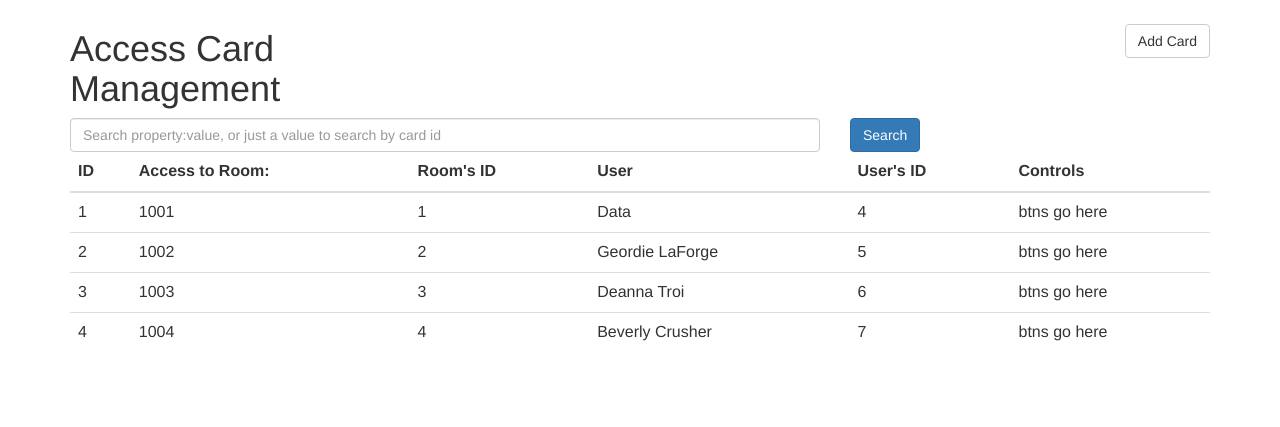
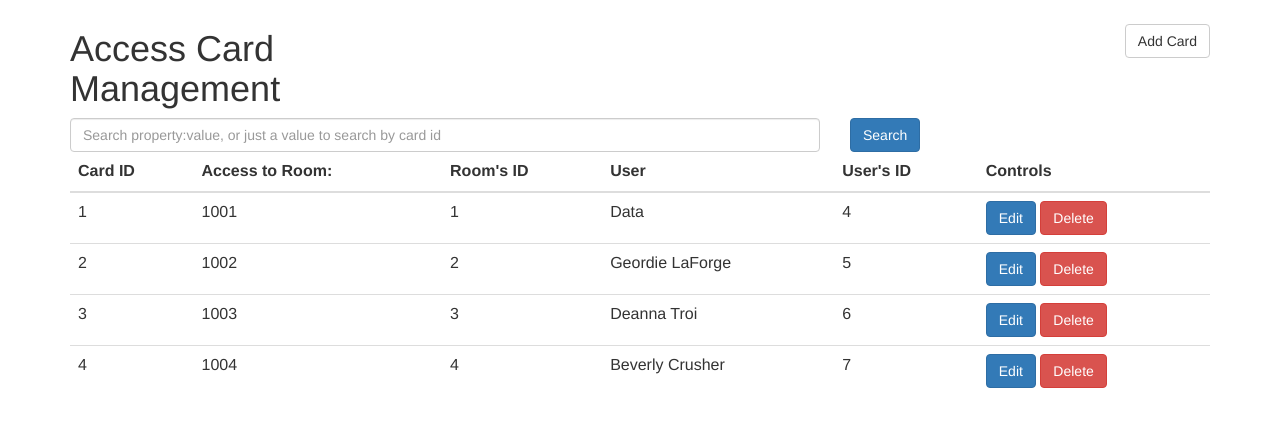
Before and after one commit to spkvn/hoel, a Laravel app: page /admin/cards in a window 1280 px wide. Shown: the part 56-483 px from the top of the page. Run offline with Laravel 8, Linux system fonts and the light colour scheme; a user stored in the database is signed in; data comes from the database, SQL or seed files in the repository; settings files or empty folders that the repository lacks are supplied.

Commit message:
Fixed cards view

```diff
--- /dev/null
+++ b/public/css/k_table.css
@@ -0,0 +1,5 @@
+.no_value{
+	font-style:italic;
+	font-size:10pt;
+	colour: rgb(119,119,119);
+}
--- a/resources/views/admin/cards.blade.php
+++ b/resources/views/admin/cards.blade.php
@@ -1,11 +1,16 @@
 @section('content')
 @extends('layouts.master')
+	<link href="{{URL::asset('css/k_table.css')}}" type="text/css" rel="stylesheet">
 	<div class="row">
 		<div class="col-xs-4">
 			<h1>Access Card Management</h1>
 		</div>
 		<div class="col-xs-8">
-			<a href="/admin/booking/create"><button class="btn btn-default" style="float:right;margin-top:2%;">Add Card</button></a>
+			<a href="/admin/card/create">
+				<button class="btn btn-default" style="float:right;margin-top:2%;">
+					Add Card
+				</button>
+			</a>
 		</div>
 	</div>
 	@include('admin.search.cardsearch')
@@ -13,7 +18,7 @@
 		<table class="table table-hover">
 		    <thead>
 		      	<tr>
-		    		<th>ID</th>
+		    		<th>Card ID</th>
 		    		<th>Access to Room:</th>
 		    		<th>Room's ID</th>
 		    		<th>User</th>
@@ -25,11 +30,58 @@
 	    	@foreach($cards as $card)
 	    		<tr>
 	    			<td>{{$card->id}}</td>
-	    			<td>{{$card->room->room_number}}</td>
-	    			<td>{{$card->room->id}}</td>
-	    			<td>{{$card->user->name}}</td>
-	    			<td>{{$card->user_id}}</td>
-	    			<td>btns go here</td>
+	    			@if(NULL !== $card->access)
+		    			<td>{{$card->room->room_number}}</td>
+		    			<td>{{$card->access}}</td>
+		    		@else
+		    			<td class="no_value">No room  </td>
+		    			<td class="no_value">assigned.</td>
+	    			@endif
+	    			@if(NULL !== $card->user_id)
+		    			<td>{{$card->user->name}}</td>
+		    			<td>{{$card->user_id}}</td>
+		    		@else
+		    			<td class="no_value">No user</td>
+		    			<td class="no_value">assigned.</td>
+	    			@endif
+	    			<td>
+	    				<a href="/admin/card/{{$card->id}}">
+	    					<button class="btn btn-primary">Edit</button>
+	    				</a>
+
+
+						<button type="button" class="btn btn-danger" data-toggle="modal"
+								data-target="#deleteModal{{$card->id}}">
+								Delete
+						</button>
+
+	    				<div class="modal fade" id="deleteModal{{$card->id}}" tabindex="-1" role="dialog"
+	    					 aria-labelledby="deleteModalLabel{{$card->id}}" aria-hidden="true">
+							<div class="modal-dialog" role="document">
+								<div class="modal-content">
+									<div class="modal-header">
+										<h3 class="modal-title" id="deleteModalLabel{{$card->id}}">
+											Delete Card {{$card->id}}?
+										</h3>
+										<button type="button" class="close" data-dismiss="modal" aria-label="Close">
+											<span aria-hidden="true">&times;</span>
+										</button>
+									</div>
+									<div class="modal-body">
+										<p>This cannot be undone.</p>
+									</div>
+									<div class="modal-footer">
+										<form class="form-inline" method="POST" action="/admin/card/{{$card->id}}">
+											<button type="button" class="btn btn-primary" data-dismiss="modal">Close</button>
+											{{method_field('DELETE')}}
+											{{csrf_field()}}
+											<input type="submit" class="btn btn-danger" value="Delete">
+										</form>
+									</div>
+								</div>
+							</div>
+						</div>
+	    			</td>
 	    		</tr>
 	    	@endforeach
 	    	</tbody>
```
